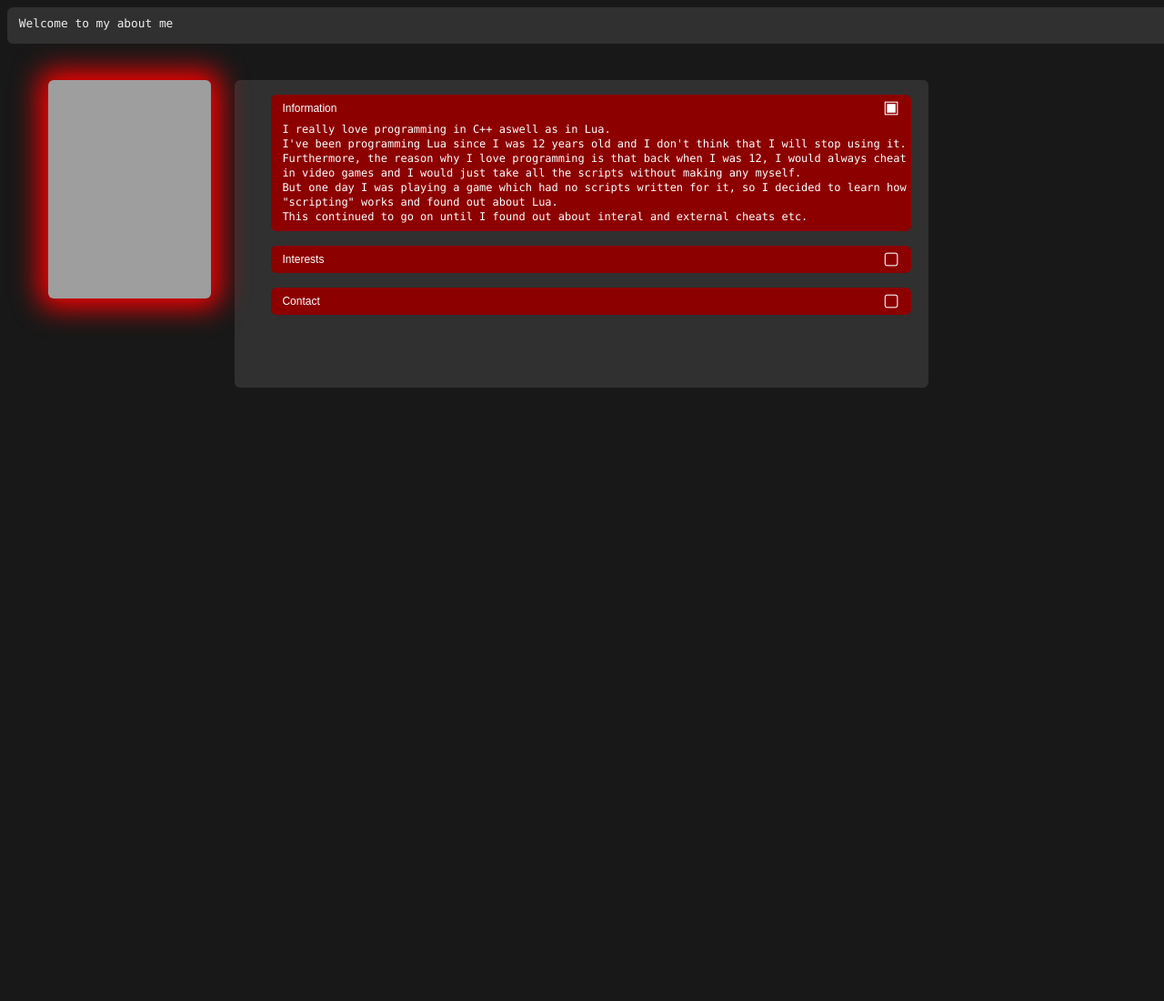
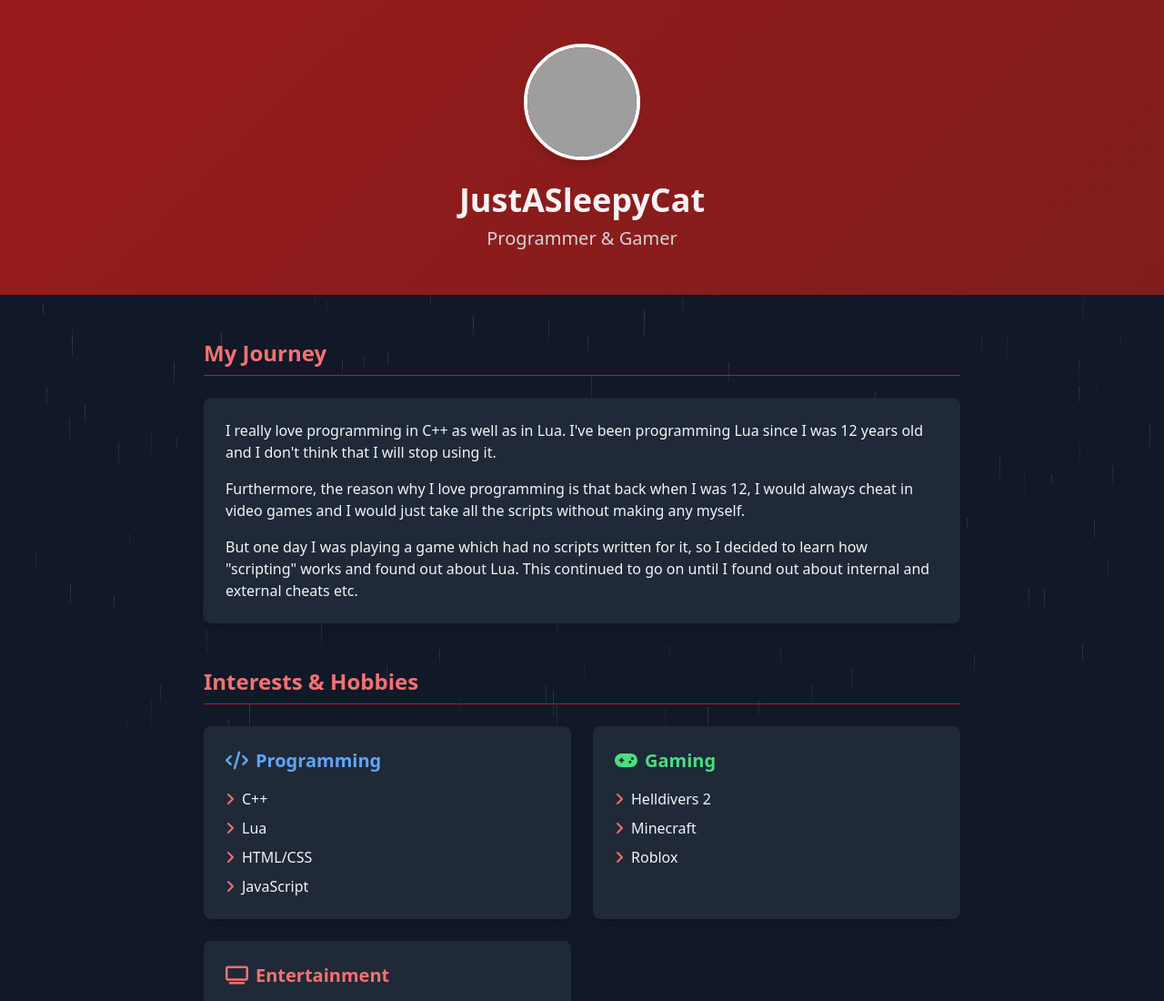
Before and after one commit to justasleepycat/mywebsite, a plain HTML site: page index.html in a window 1280 px wide. Shown: the top 1100 px of the page at 91% size. Before the commit the page ends 800 px from the top, so only its background shows below. Drawn offline with nearby package versions, Linux system fonts and the light colour scheme; grey boxes are pictures that could not be loaded.

Commit message:
Update index.html

```diff
--- a/index.html
+++ b/index.html
@@ -1,75 +1,154 @@
+<!DOCTYPE html>
+<html lang="en">
+<head>
+    <meta charset="UTF-8">
+    <meta name="viewport" content="width=device-width, initial-scale=1.0">
+    <title>About Me | JustASleepyCat</title>
+    <script src="https://cdn.tailwindcss.com"></script>
+    <link rel="stylesheet" href="https://cdnjs.cloudflare.com/ajax/libs/font-awesome/6.4.0/css/all.min.css">
+    <style>
+        body {
+            position: relative;
+            overflow: hidden;
+        }
+        .rain {
+            position: fixed;
+            top: 0;
+            left: 0;
+            width: 100%;
+            height: 100vh;
+            pointer-events: none;
+            z-index: -1;
+            overflow: hidden;
+        }
+        .drop {
+            position: absolute;
+            width: 1px;
+            height: 20px;
+            background: linear-gradient(to bottom, rgba(255,255,255,0.2), rgba(255,255,255,0.1));
+            animation: rain 1s linear infinite;
+        }
+        @keyframes rain {
+            from { transform: translateY(-100vh); }
+            to { transform: translateY(100vh); }
+        }
+        .gradient-bg {
+            background: linear-gradient(135deg, #991b1b 0%, #7f1d1d 100%);
+        }
+        .card-hover:hover {
+            transform: translateY(-5px);
+            box-shadow: 0 20px 25px -5px rgba(0, 0, 0, 0.1), 0 10px 10px -5px rgba(0, 0, 0, 0.04);
+        }
+        .transition-all {
+            transition: all 0.3s ease;
+        }
+    </style>
+</head>
+<body class="bg-gray-900 text-gray-100 font-sans overflow-auto">
+    <header class="gradient-bg py-12 px-4 sm:px-6 lg:px-8">
+        <div class="max-w-4xl mx-auto text-center">
+            <div class="flex justify-center mb-6">
+                <img src="https://avatars.githubusercontent.com/u/153748207?v=4" alt="SleepyCatto" class="rounded-full h-32 w-32 border-4 border-white shadow-lg">
+            </div>
+            <h1 class="text-4xl font-bold mb-2">JustASleepyCat</h1>
+            <p class="text-xl text-gray-300">Programmer & Gamer</p>
+        </div>
+    </header>
 
-<!DOCTYPE html>
-<html lang="en-US">
-    <head>
-        <title>About me</title>
-        <link rel="icon" type="image/png" sizes="32x32" href="https://avatars.githubusercontent.com/u/153748207?v=4">
-        <link rel="stylesheet" href="styles.css">
+    <main class="max-w-4xl mx-auto py-12 px-4 sm:px-6 lg:px-8">
+        <section class="mb-12">
+            <h2 class="text-2xl font-bold mb-6 text-red-400 border-b border-red-700 pb-2">My Journey</h2>
+            <div class="bg-gray-800 rounded-lg p-6 shadow-lg transition-all card-hover">
+                <p class="mb-4">I really love programming in C++ as well as in Lua. I've been programming Lua since I was 12 years old and I don't think that I will stop using it.</p>
+                <p class="mb-4">Furthermore, the reason why I love programming is that back when I was 12, I would always cheat in video games and I would just take all the scripts without making any myself.</p>
+                <p>But one day I was playing a game which had no scripts written for it, so I decided to learn how "scripting" works and found out about Lua. This continued to go on until I found out about internal and external cheats etc.</p>
+            </div>
+        </section>
 
-        <meta name="viewport" content="width=device-width, initial-scale=1.0">
-        <meta charset="UTF-8">
+        <section class="mb-12">
+            <h2 class="text-2xl font-bold mb-6 text-red-400 border-b border-red-700 pb-2">Interests & Hobbies</h2>
+            <div class="grid grid-cols-1 md:grid-cols-2 gap-6">
+                <div class="bg-gray-800 rounded-lg p-6 shadow-lg transition-all card-hover">
+                    <h3 class="text-xl font-semibold mb-4 text-blue-400 flex items-center">
+                        <i class="fas fa-code mr-2"></i> Programming
+                    </h3>
+                    <ul class="space-y-2">
+                        <li class="flex items-center"><i class="fas fa-angle-right text-red-400 mr-2"></i> C++</li>
+                        <li class="flex items-center"><i class="fas fa-angle-right text-red-400 mr-2"></i> Lua</li>
+                        <li class="flex items-center"><i class="fas fa-angle-right text-red-400 mr-2"></i> HTML/CSS</li>
+                        <li class="flex items-center"><i class="fas fa-angle-right text-red-400 mr-2"></i> JavaScript</li>
+                    </ul>
+                </div>
+                <div class="bg-gray-800 rounded-lg p-6 shadow-lg transition-all card-hover">
+                    <h3 class="text-xl font-semibold mb-4 text-green-400 flex items-center">
+                        <i class="fas fa-gamepad mr-2"></i> Gaming
+                    </h3>
+                    <ul class="space-y-2">
+                        <li class="flex items-center"><i class="fas fa-angle-right text-red-400 mr-2"></i> Helldivers 2</li>
+                        <li class="flex items-center"><i class="fas fa-angle-right text-red-400 mr-2"></i> Minecraft</li>
+                        <li class="flex items-center"><i class="fas fa-angle-right text-red-400 mr-2"></i> Roblox</li>
+                    </ul>
+                </div>
+                <div class="bg-gray-800 rounded-lg p-6 shadow-lg transition-all card-hover">
+                    <h3 class="text-xl font-semibold mb-4 text-red-400 flex items-center">
+                        <i class="fas fa-tv mr-2"></i> Entertainment
+                    </h3>
+                    <ul class="space-y-2">
+                        <li class="flex items-center"><i class="fas fa-angle-right text-red-400 mr-2"></i> Murder Drones (Season 2 Cope is crazy - I participate)</li>
+                        <li class="flex items-center"><i class="fas fa-angle-right text-red-400 mr-2"></i> <a href="https://www.youtube.com/@Markiplier" class="text-red-400 hover:underline">Markiplier</a></li>
+                        <li class="flex items-center"><i class="fas fa-angle-right text-red-400 mr-2"></i> <a href="https://www.youtube.com/@caseoh_" class="text-red-400 hover:underline">CaseOh</a></li>
+                    </ul>
+                </div>
+            </div>
+        </section>
 
+        <section>
+            <h2 class="text-2xl font-bold mb-6 text-red-400 border-b border-red-700 pb-2">Contact Me</h2>
+            <div class="bg-gray-800 rounded-lg p-6 shadow-lg transition-all card-hover">
+                <div class="space-y-4">
+                    <div class="flex items-center">
+                        <i class="fab fa-discord text-indigo-400 text-xl w-8"></i>
+                        <span class="ml-2">Discord: <span class="font-mono">#sleepycattos</span></span>
+                    </div>
+                    <div class="flex items-center">
+                        <i class="fas fa-envelope text-red-400 text-xl w-8"></i>
+                        <span class="ml-2">Email: <span class="font-mono">justasleepycat2008@gmail.com</span> <span class="text-sm text-gray-400">(I obviously won't use my main email)</span></span>
+                    </div>
+                </div>
+            </div>
+        </section>
+    </main>
 
-    </head>
-    <body>
-        <header class="header-container">
-            <span style="font-size: 1vw; margin-top: 1.25vh; margin-left:1vw; display: inline-block;">Welcome to my about me</span>
-        </header>
-        <div class="about-container">
-            <img src="https://avatars.githubusercontent.com/u/153748207?v=4" alt="SleepyCatto" class="about-logo">
-            <ul class="about-description">
-                <li style="list-style-type: none; margin-top:1em;">
-                    <button class="description-section" id="info" onclick="toggleItem('info')" shouldexpand=0>
-                        Information
-                        <label for="description-section" style="margin-top:-0.8vh; float:inline-end; margin-right:0.5vw; color:white; font-size: 1.5vw; transition-duration: 0.2 all;">▢</label>
-                    </button>
-                    <div class="description-text" shouldexpand=0>
-                        I really love programming in C++ aswell as in Lua. <br>
-                        I've been programming Lua since I was 12 years old and I don't think that I will stop using it. <br>
-                        Furthermore, the reason why I love programming is that back when I was 12, I would always cheat in video games and I would just take all the scripts without making any myself. <br>
-                        But one day I was playing a game which had no scripts written for it, so I decided to learn how "scripting" works and found out about Lua. <br>
-                        This continued to go on until I found out about interal and external cheats etc.
-                    </div>
-                </li>
-                <li style="list-style-type: none; margin-top:1em;">
-                    <button class="description-section" id="Interests" onclick="toggleItem('Interests')" shouldexpand=0>
-                        Interests
-                        <label for="description-section" style="margin-top:-0.8vh; float:inline-end; margin-right:0.5vw; color:white; font-size: 1.5vw; transition-duration: 0.2 all;">▢</label>
-                    </button>
-                    <div class="description-text" shouldexpand=0>
-                        Programming in C++, Lua, HTML, CSS and a bit of javascript <br>
-                        Playing videogames like Helldivers 2, Minecraft or Roblox <br>
-                        Murder Drones (Season 2 Cope is crazy - I participate) <br>
-                        I also like watching <a href="https://www.youtube.com/@Markiplier" target="_blank" style="color: white;">Markiplier</a> aswell as <a href="https://www.youtube.com/@caseoh_" target="_blank" style="color: white;">CaseOh</a> and some other youtubers
-                    </div>
-                </li>
-                <li style="list-style-type: none; margin-top:1em;">
-                    <button class="description-section" id="Contact" onclick="toggleItem('Contact')" shouldexpand=0>
-                        Contact
-                        <label for="description-section" style="margin-top:-0.8vh; float:inline-end; margin-right:0.5vw; color:white; font-size: 1.5vw; transition-duration: 0.2 all;">▢</label>
-                    </button>
-                    <div class="description-text" shouldexpand=0>
-                        Discord: #justasleepycat <br>
-                        Email: justasleepycat2008@gmail.com (I obviously won't use my main email)
-                    </div>
-                </li>
-            </ul>
+    <footer class="gradient-bg py-8 px-4 sm:px-6 lg:px-8">
+        <div class="max-w-4xl mx-auto text-center text-gray-300">
+            <p>© 2025 JustASleepyCat. All rights reserved.</p>
+            <p class="mt-2 text-sm">Last updated: August 8, 2025</p>
         </div>
-        <script>
-            function toggleItem(item) {
-                var element = document.getElementById(item); if (element == null) return;
-                var parentElement = element.parentElement;
-                var descriptionElement = parentElement.children[1]
-                var label = element.firstElementChild;
-                var shouldexpand = element.attributes.shouldexpand.value == 1;
-                var newState = !shouldexpand
+    </footer>
 
-                label.innerHTML = newState ? "▣" : "▢"
-                element.attributes.shouldexpand.value = newState ? 1 : 0;
-                descriptionElement.attributes.shouldexpand.value = newState ? 1 : 0;
+    <div class="rain" id="rain"></div>
+
+    <script>
+        function createRain() {
+            const rain = document.getElementById('rain');
+            rain.innerHTML = '';
+
+            const dropsCount = Math.floor(window.innerWidth / 3);
+
+            for (let i = 0; i < dropsCount; i++) {
+                const drop = document.createElement('div');
+                drop.className = 'drop';
+                drop.style.left = Math.random() * window.innerWidth + 'px';
+                drop.style.animationDuration = (Math.random() * 0.5 + 0.5) + 's';
+                drop.style.animationDelay = Math.random() + 's';
+                drop.style.opacity = Math.random() * 0.6 + 0.2;
+                drop.style.height = (Math.random() * 20 + 10) + 'px';
+                rain.appendChild(drop);
             }
+        }
 
-            toggleItem("info")
-        </script>
-    </body>
+        createRain();
+        window.addEventListener('resize', createRain);
+    </script>
+</body>
 </html>
```
